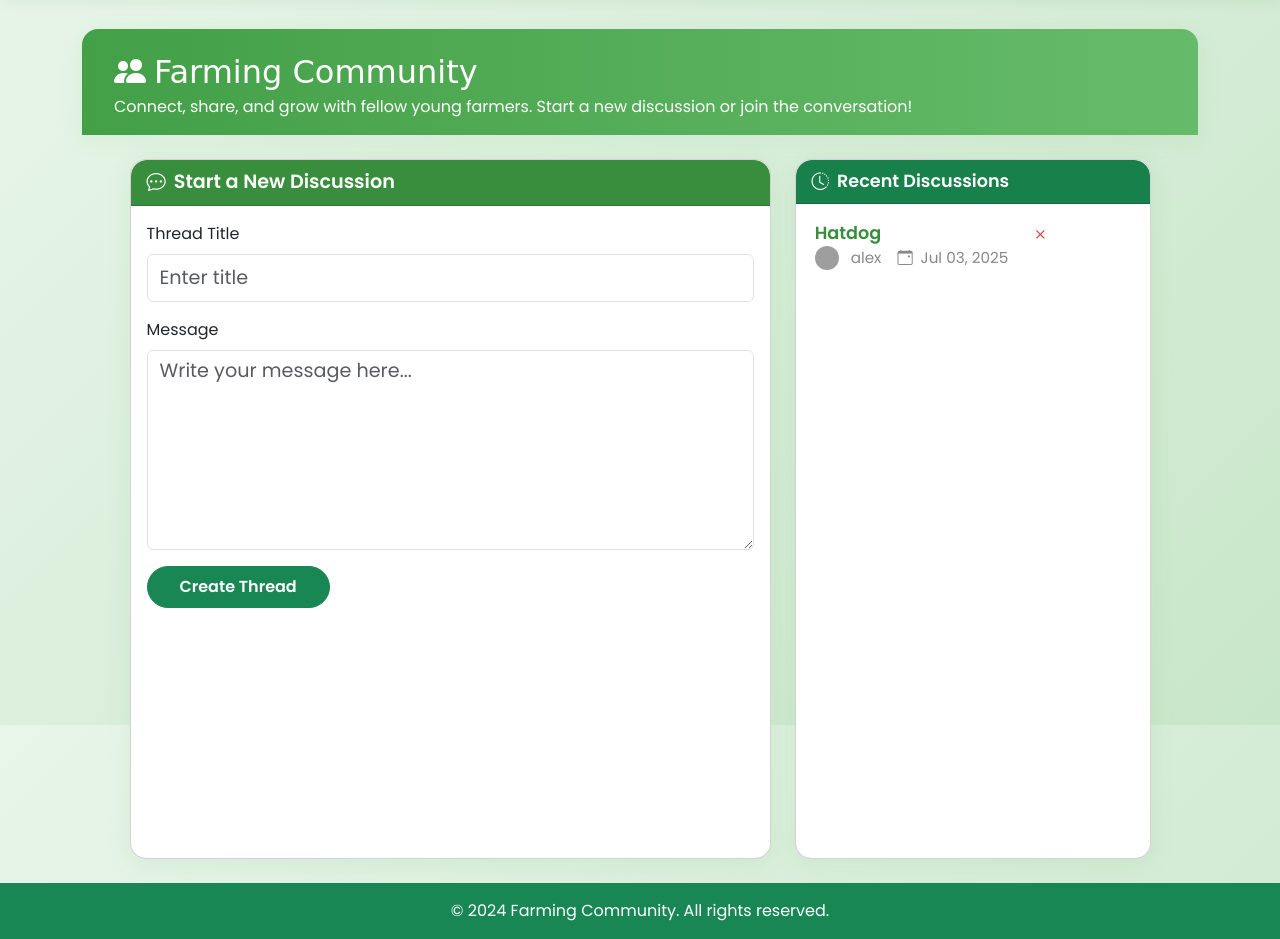
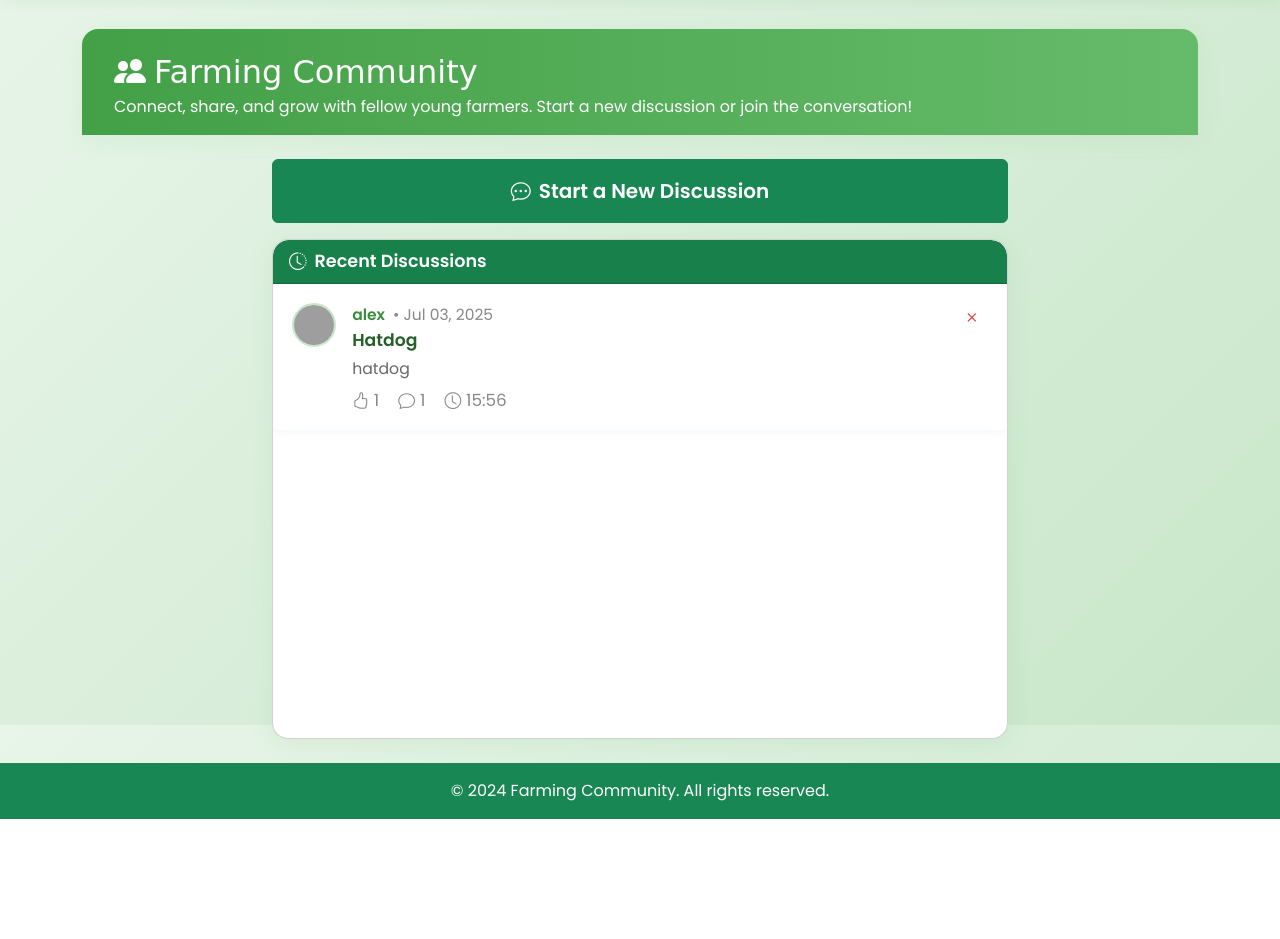
Before and after one commit to AXELAVARIAS/CAPSTONE-Planting-Simulation, a PHP site: page /php/Forum/community.php in a window 1280 px wide. Shown: the part 75-1014 px from the top of the page. After the commit the page ends 894 px from the top, so only its background shows below. Run offline with PHP 8.4, Linux system fonts and the light colour scheme; a user stored in the database is signed in; data comes from the database, SQL or seed files in the repository; grey boxes are pictures that could not be loaded.

Commit message:
bagong Update

```diff
--- a/php/Forum/community.php
+++ b/php/Forum/community.php
@@ -58,7 +58,7 @@
       box-shadow: 0 4px 24px rgba(76,175,80,0.10);
       margin-bottom: 2rem;
       overflow: hidden;
-      min-height: 700px;
+      min-height: 300px;
       max-height: 1000px;
     }
     .discussion-form-card .card-header {
@@ -84,11 +84,11 @@
       border-radius: 1rem;
       box-shadow: 0 4px 24px rgba(76,175,80,0.10);
       overflow: hidden;
-      min-height:700px;
-      max-height: 900px;
+      min-height: 500px;
+      /* max-height: 900px; */
     }
     .discussion-list-card .list-group {
-      max-height: 400px;
+      max-height: 480px;
       overflow-y: auto;
     }
     .discussion-list-card .list-group::-webkit-scrollbar {
@@ -175,6 +175,91 @@
         padding: 0.8rem 0.5rem;
       }
     }
+    .new-discussion-layout {
+      display: flex;
+      align-items: flex-start;
+      gap: 1rem;
+      padding: 1.2rem 1.2rem 1rem 1.2rem;
+      background: #fff;
+      border-radius: 0.75rem;
+      box-shadow: 0 2px 8px rgba(76,175,80,0.07);
+      margin-bottom: 1.1rem;
+      position: relative;
+    }
+    .discussion-avatar img {
+      width: 44px;
+      height: 44px;
+      border-radius: 50%;
+      object-fit: cover;
+      border: 2px solid #c8e6c9;
+    }
+    .discussion-avatar {
+      flex-shrink: 0;
+    }
+    .discussion-content {
+      flex: 1 1 auto;
+      min-width: 0;
+    }
+    .discussion-meta-top {
+      font-size: 0.97rem;
+      color: #388e3c;
+      margin-bottom: 0.1rem;
+      display: flex;
+      align-items: center;
+      gap: 0.5rem;
+    }
+    .discussion-username {
+      font-weight: 600;
+    }
+    .discussion-meta-text {
+      color: #888;
+      font-weight: 400;
+    }
+    .new-title {
+      font-size: 1.08rem;
+      font-weight: 700;
+      color: #256029;
+      margin-bottom: 0.2rem;
+      display: block;
+      text-decoration: none;
+    }
+    .new-title:hover {
+      color: #18804b;
+      text-decoration: underline;
+    }
+    .discussion-body-preview {
+      color: #666;
+      font-size: 0.98rem;
+      margin-bottom: 0.5rem;
+      margin-top: 0.1rem;
+      overflow: hidden;
+      text-overflow: ellipsis;
+      white-space: nowrap;
+    }
+    .discussion-actions {
+      display: flex;
+      align-items: center;
+      gap: 1.2rem;
+      font-size: 1.05rem;
+      color: #888;
+      margin-top: 0.2rem;
+    }
+    .action-icon {
+      display: flex;
+      align-items: center;
+      gap: 0.3rem;
+    }
+    @media (max-width: 767.98px) {
+      .new-discussion-layout {
+        flex-direction: column;
+        gap: 0.5rem;
+        padding: 0.8rem 0.5rem 0.7rem 0.5rem;
+      }
+      .discussion-avatar img {
+        width: 36px;
+        height: 36px;
+      }
+    }
   </style>
 </head>
 <body>
@@ -186,8 +271,14 @@
       <p class="mb-0">Connect, share, and grow with fellow young farmers. Start a new discussion or join the conversation!</p>
     </div>
     <div class="row justify-content-center g-4">
-      <div class="col-12 col-lg-7">
-        <div class="card discussion-form-card mb-5 mb-lg-0" data-aos="fade-up">
+      <div class="col-12 col-lg-8 mx-auto">
+        <!-- Start New Discussion Button -->
+        <button class="btn btn-success w-100 mb-3 py-3 fs-5 fw-bold" type="button" data-bs-toggle="collapse" data-bs-target="#newDiscussionForm" aria-expanded="false" aria-controls="newDiscussionForm">
+          <i class="bi bi-chat-dots me-2"></i>Start a New Discussion
+        </button>
+        <!-- Collapsible Form -->
+        <div class="collapse" id="newDiscussionForm">
+          <div class="card discussion-form-card mb-4" data-aos="fade-up">
             <div class="card-header">
               <i class="bi bi-chat-dots me-2"></i>Start a New Discussion
             </div>
@@ -206,7 +297,6 @@
             </div>
           </div>
         </div>
-      <div class="col-12 col-lg-4">
         <div class="card discussion-list-card" data-aos="fade-up" data-aos-delay="100">
           <div class="card-header">
             <i class="bi bi-clock-history me-2"></i>Recent Discussions
@@ -214,15 +304,25 @@
           <div class="list-group list-group-flush">
             <?php if ($result->num_rows > 0): ?>
                 <?php while ($row = $result->fetch_assoc()): ?>
-                    <div class="discussion-item list-group-item">
-                        <div>
-                            <a href="thread.php?id=<?= $row['question_id'] ?>" class="discussion-title">
+                    <div class="discussion-item list-group-item new-discussion-layout">
+                        <div class="discussion-avatar">
+                          <img src="<?= !empty($row['profile_picture']) ? '../../images/profile_pics/' . htmlspecialchars($row['profile_picture']) : '../../images/clearteenalogo.png' ?>" alt="User Avatar" onerror="this.onerror=null;this.src='../../images/clearteenalogo.png'">
+                        </div>
+                        <div class="discussion-content">
+                          <div class="discussion-meta-top">
+                            <span class="discussion-username"><?= htmlspecialchars($row['username']) ?></span>
+                            <span class="discussion-meta-text">&bull; <?= date('M d, Y', strtotime($row['created_at'])) ?></span>
+                          </div>
+                          <a href="thread.php?id=<?= $row['question_id'] ?>" class="discussion-title new-title">
                             <?= htmlspecialchars($row['title']) ?>
                           </a>
-                            <div class="discussion-meta">
-                              <img src="<?= !empty($row['profile_picture']) ? '../../images/profile_pics/' . htmlspecialchars($row['profile_picture']) : '../../images/clearteenalogo.png' ?>" alt="User Avatar" style="width:24px;height:24px;object-fit:cover;border-radius:50%;margin-right:4px;" onerror="this.onerror=null;this.src='../../images/clearteenalogo.png'">
-                              <span><?= htmlspecialchars($row['username']) ?></span>
-                              <i class="bi bi-calendar-event ms-2"></i> <?= date('M d, Y', strtotime($row['created_at'])) ?>
+                          <div class="discussion-body-preview">
+                            <?= htmlspecialchars(mb_strimwidth($row['body'], 0, 100, '...')) ?>
+                          </div>
+                          <div class="discussion-actions">
+                            <span class="action-icon"><i class="bi bi-hand-thumbs-up"></i> 1</span>
+                            <span class="action-icon"><i class="bi bi-chat"></i> 1</span>
+                            <span class="action-icon"><i class="bi bi-clock"></i> <?= date('H:i', strtotime($row['created_at'])) ?></span>
                           </div>
                         </div>
                         <?php if ($_SESSION['role'] === 'agriculturist'): ?>
@@ -235,7 +335,7 @@
                     </div>
                 <?php endwhile; ?>
             <?php else: ?>
-                <div class="discussion-item list-group-item">
+                <div class="discussion-item list-group-item new-discussion-layout">
                     <p class="mb-0 text-muted">No questions yet. Start the first discussion!</p>
                 </div>
             <?php endif; ?>
```
Lines whose indentation alone changed are shown as unchanged.
